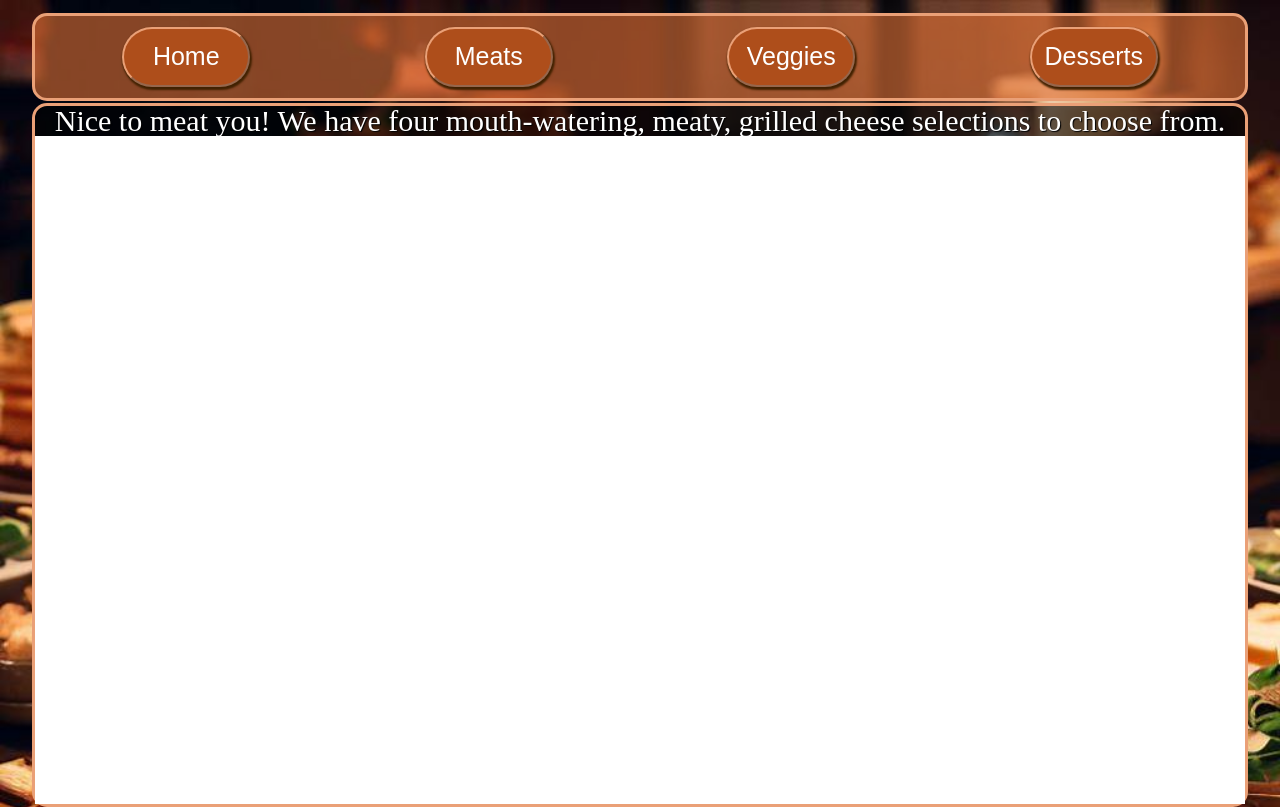
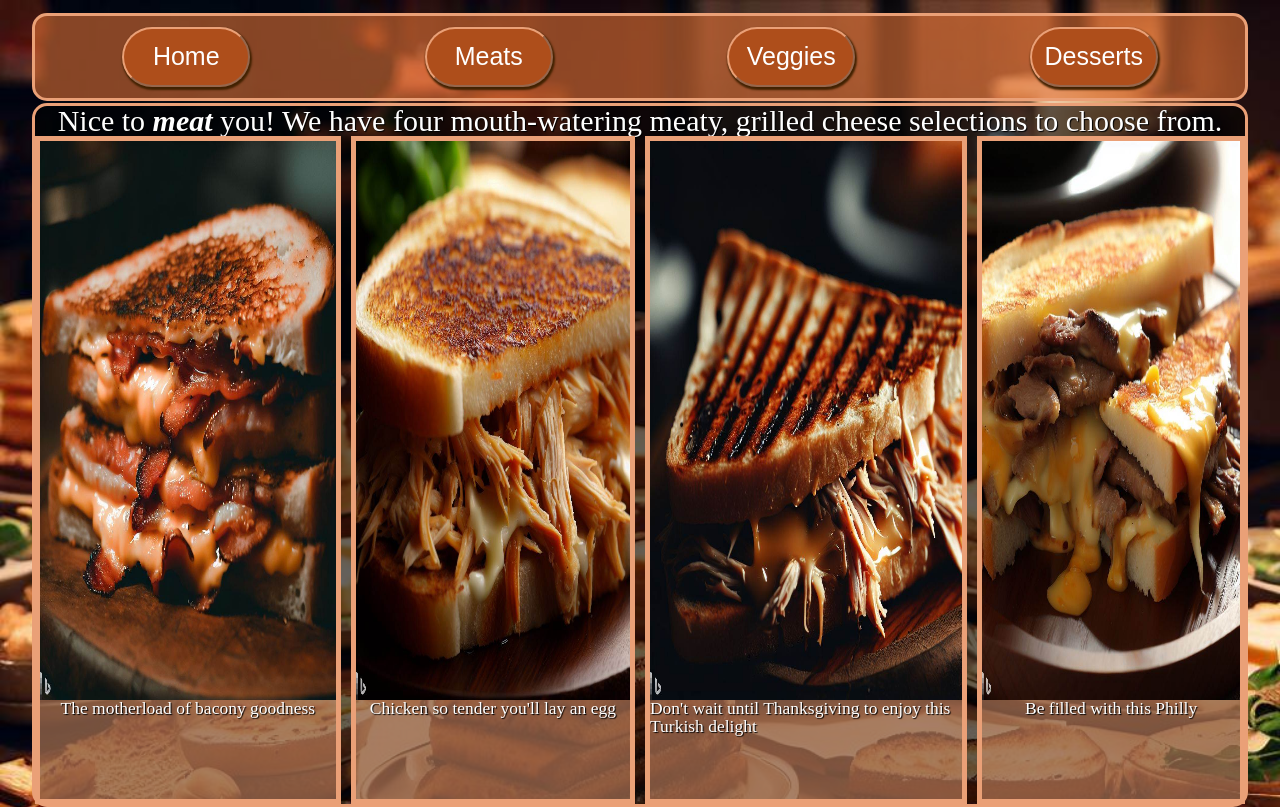
Before and after one commit to Glitch-v0/restaurant, a website built with webpack: page dist/index.html in a window 1280 px wide. Both pictures are taken after a click on the button "Meats". Built offline with nearby package versions, Linux system fonts and the light colour scheme.

Commit message:
add pics to meat tab

```diff
--- a/src/elementCreation.js
+++ b/src/elementCreation.js
@@ -7,8 +7,19 @@ export function makeElement(element, parentElement, optionalClass, optionalID) {
       newElement.id = optionalID;
     }
     parentElement.appendChild(newElement);
-    console.log({newElement})
-  }
+}
+
+export function makeImage(imageURL, parentElement, optionalClass, optionalID) {
+    const newImage = new Image();
+    newImage.src = imageURL;
+    if (typeof optionalClass !== "undefined") {
+        newImage.className = optionalClass;
+    }
+    if (typeof optionalID !== "undefined") {
+        newImage.id = optionalID;
+    }
+    parentElement.appendChild(newImage);
+}
 
 export function styleElementID (elementID, styleAttribute, styleValue){
     const elementToStyle = document.getElementById(elementID)
@@ -17,14 +28,14 @@ export function styleElementID (elementID, styleAttribute, styleValue){
     } else {
         elementToStyle.style[styleAttribute] = styleValue;
     }
-    console.log(`Styling ${elementToStyle} with ${styleAttribute} set to ${styleValue}`)
-    console.log(elementToStyle.style[styleAttribute] = styleValue)
+    // console.log(`Styling ${elementToStyle} with ${styleAttribute} set to ${styleValue}`)
+    // console.log(elementToStyle.style[styleAttribute] = styleValue)
 }
 
 export function styleElementClass (elementClass, styleAttribute, styleValue){
     const elementToStyle = document.getElementByClassName(elementClass)
     elementToStyle.style[styleAttribute] = styleValue;
-    console.log(`Styling ${elementToStyle} with ${styleAttribute} set to ${elementToStyle.style[styleAttribute]}`)
+    //console.log(`Styling ${elementToStyle} with ${styleAttribute} set to ${elementToStyle.style[styleAttribute]}`)
 }
 
 export function createNavAndBody (){
--- a/src/home.js
+++ b/src/home.js
@@ -1,7 +1,6 @@
 import * as ec from "./elementCreation";
 
-export function homePage(){
-    ec.createNavAndBody();
+export function homeTab(){
     ec.makeElement("p", document.getElementById("body-container"), "home-text", "home-text-intro");
     const introText = "Finally, an amazing restaurant for all of your <b>artisan</b> grilled cheese needs!";
     ec.styleElementID("home-text-intro", "innerHTML", introText);
--- a/src/index.js
+++ b/src/index.js
@@ -1,18 +1,19 @@
-import './styles.css'
-import './reset.css'
-import { homePage } from './home'
+import './styles.css';
+import './reset.css';
+import { homeTab } from './home';
 import { meatTab } from './meat';
-import { deleteElements } from './elementCreation';
+import {createNavAndBody, deleteElements } from './elementCreation';
 
-homePage();
+createNavAndBody();
+homeTab();
 const homeButton = document.getElementById("nav-button-0");
 const meatsButton = document.getElementById("nav-button-1");
 const veggiesButton = document.getElementById("nav-button-2");
 const dessertsButton = document.getElementById("nav-button-3");
-console.log(homeButton)
 homeButton.addEventListener("click", ()  => {
     console.log("Clicked home button!");
     deleteElements();
+    homeTab();
 })
 meatsButton.addEventListener("click", ()  =>
     {console.log("Clicked meats button!");
--- a/src/meat.js
+++ b/src/meat.js
@@ -1,11 +1,28 @@
 import * as ec from "./elementCreation";
+import bacon from './images/bacon.jpeg';
+import chicken from './images/shredded-chicken.jpeg';
+import turkey from './images/shredded-turkey.jpeg';
+import steak from './images/steak-cheese.jpeg';
 
 export function meatTab (){
     ec.makeElement("p", document.getElementById("body-container"), "intro-text", "meat-intro-text");
-    const introText = "Nice to <b>meat</b> you! We have four mouth-watering, meaty, grilled cheese selections to choose from.";
+    const introText = "Nice to <b>meat</b> you! We have four mouth-watering "+
+    "meaty, grilled cheese selections to choose from.";
     ec.styleElementID("meat-intro-text", "innerHTML", introText);
-    ec.makeElement("div", document.getElementById("body-container"), "picture-container", "meat-picture-container");
+    ec.makeElement("div", document.getElementById("body-container"),
+    "picture-container", "meat-card-container");
     for (let i = 0; i < 4; i++) {
-        ec.makeElement("div", document.querySelector(".picture-container"), "picture-card", "meat-picture"+i)
+        ec.makeElement("div", document.querySelector(".picture-container"),
+        "picture-card", "meat-card"+i)
+    }
+    const meat_array = [bacon, chicken, turkey, steak]
+    const meat_description = ["The motherload of bacony goodness", "Chicken so tender you'll lay an egg",
+    "Don't wait until Thanksgiving to enjoy this Turkish delight", "Be filled with this Philly"];
+    const meat_ids = ["bacon", "chicken", "turkey", "steak"];
+    for (let i = 0; i < 4; i++) {
+        ec.makeImage(meat_array[i], document.querySelector("#meat-card"+i), "meat-picture", meat_ids[i]);
+        ec.styleElementID(meat_ids[i], "src", meat_array[i]);
+        ec.makeElement("p", document.querySelector("#meat-card"+i), "meat-text", "meat-text"+i);
+        ec.styleElementID("meat-text"+i, "innerHTML", meat_description[i]);
     }
 }
--- a/src/styles.css
+++ b/src/styles.css
@@ -29,7 +29,7 @@
     background-color: rgb(0, 0, 0, 0.6);
 }
 
-#home-text-intro > b, #home-body-text > b {
+.body-container > * > b {
     font-weight: 600;
     text-shadow: black 1px 1px 5px;
     font-style: italic;
@@ -70,12 +70,26 @@
     grid-template-columns: auto;
     grid-template-rows: 1fr 3fr;
 }
-
 .picture-container {
-    background-color: #ffffff;
     width: 100%;
     height: 100%;
     display: grid;
-    grid-template-columns: auto auto;
-    grid-template-rows: auto auto;
+    grid-template-columns: auto auto auto auto;
+    grid-template-rows: auto;
+    gap: 10px;
+
 }
+
+.picture-card {
+    background-color: rgb(234, 160, 119, 0.5);
+    border: 5px solid var(--borderColor);
+    font-size: 1.75rem;
+    display: flex;
+    flex-direction: column;
+    place-items: center;
+}
+
+.meat-picture {
+    width: 100%;
+    height: 85%;
+}
```
Also changed, not shown: dist/index.html.
